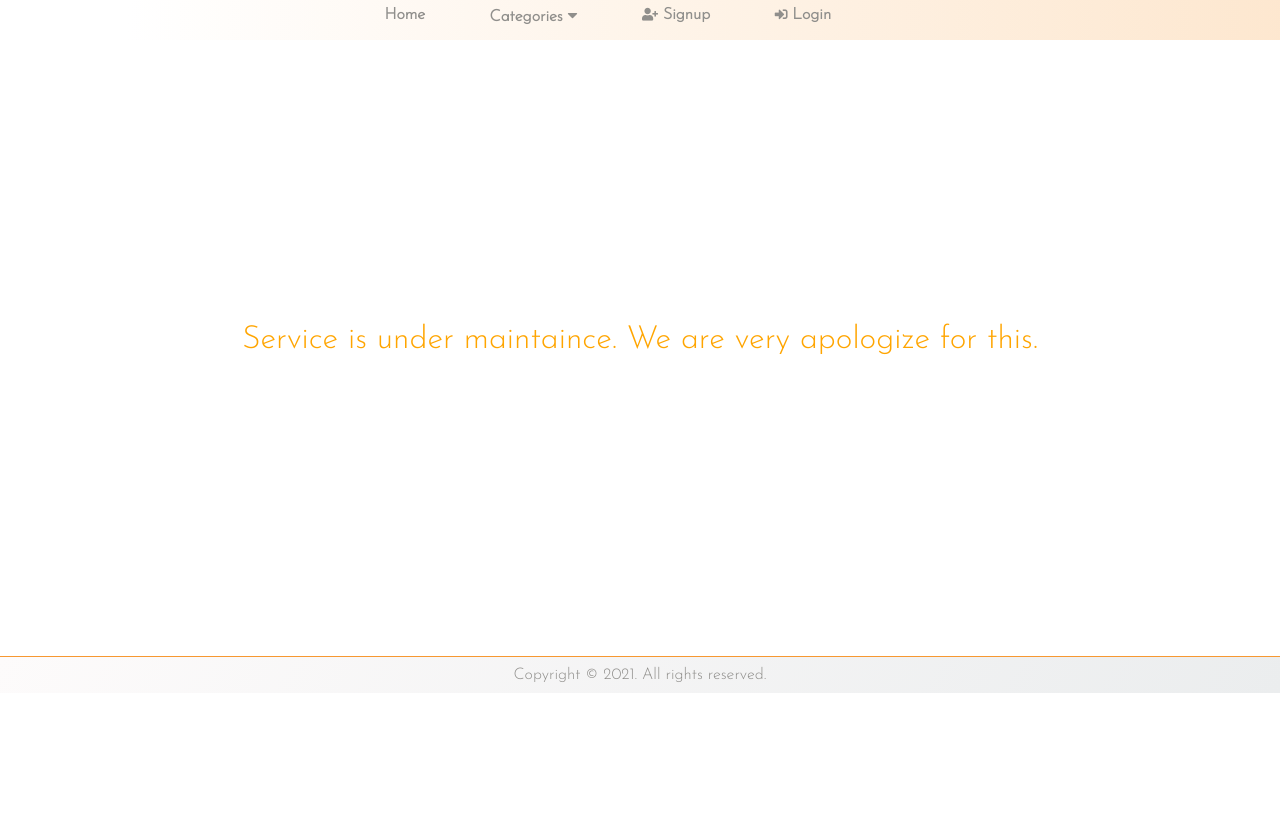
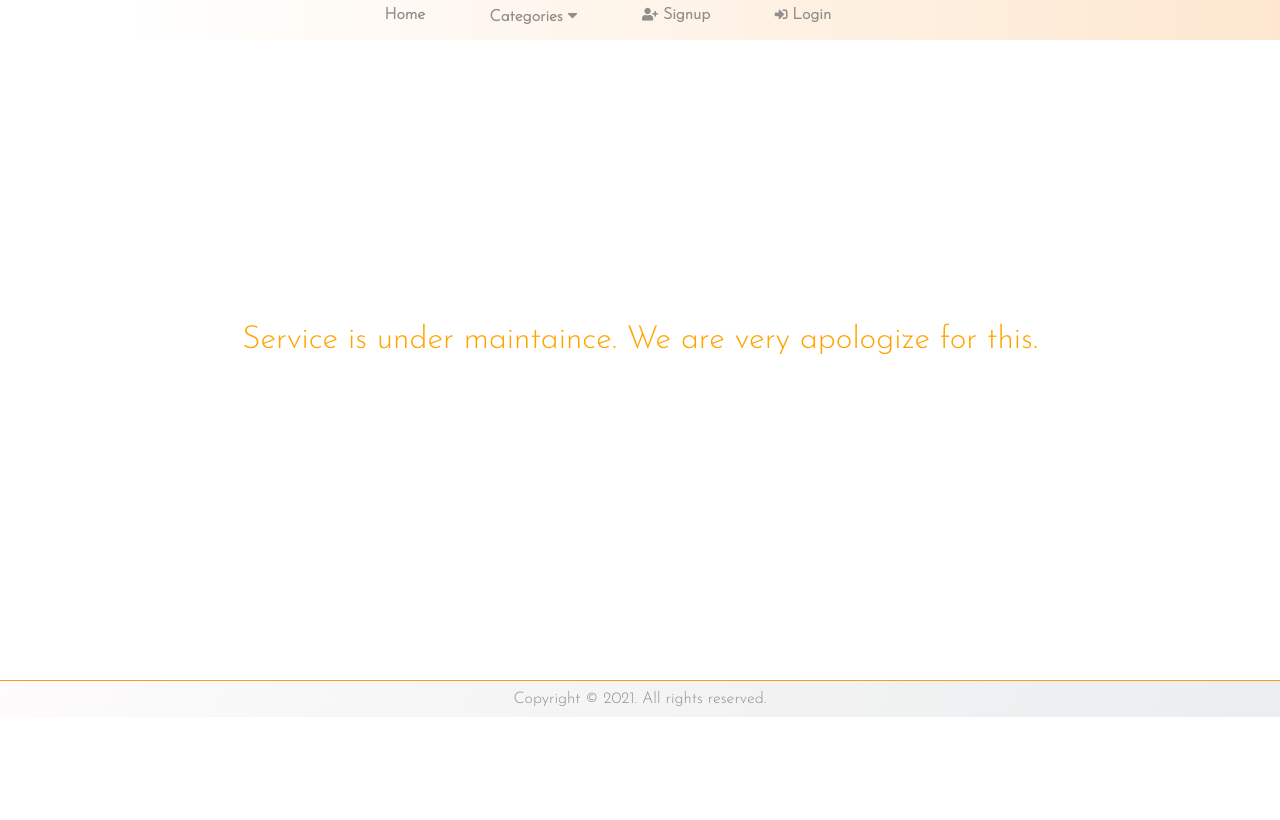
Before and after one commit to parimalmahindrakar/DjangoEcommerce, a Django app: template DjangoEcommerce/templates/EcommerceApp/middleware.html in a window 1280 px wide. Shown: the part 60-880 px from the top of the page. Run offline with Django 3.2, Linux system fonts and the light colour scheme; the template is opened without the code that fills it, so the values that code supplies are empty.

Commit message:
Some changes

```diff
--- a/DjangoEcommerce/templates/EcommerceApp/middleware.html
+++ b/DjangoEcommerce/templates/EcommerceApp/middleware.html
@@ -2,7 +2,7 @@
 {% block content %}
 <style>
     #server_load {
-        min-height: 77vh;
+        min-height: 80vh;
 
     }
     #server_load >div {
```
